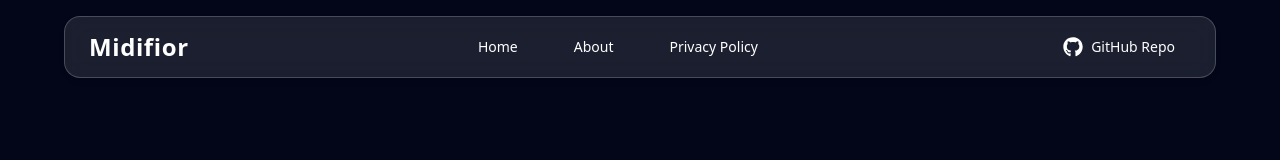
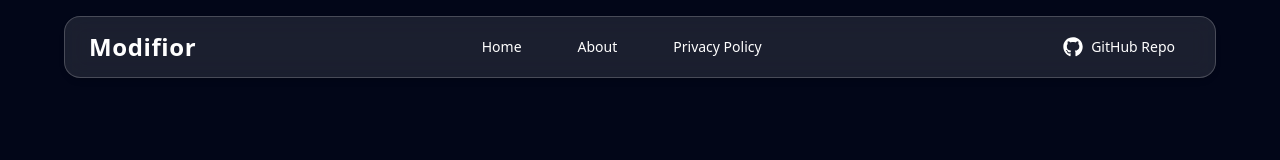
Before and after one commit to Sagnik-23/Next-JS, a Next.js app in the folder converter/: page / in a window 1280 px wide. Shown: the top 160 px of the page. Built offline with nearby package versions, Linux system fonts and the light colour scheme.

Commit message:
Name change

```diff
--- a/converter/components/Navbar.tsx
+++ b/converter/components/Navbar.tsx
@@ -12,7 +12,7 @@ const Navbar = () => {
       <nav className="fixed top-4 left-1/2 -translate-x-1/2 w-[90%] max-w-7xl z-50 backdrop-blur-md bg-white/10 border border-white/20 rounded-2xl shadow-md px-6 py-3 flex items-center justify-between">
         {/* Logo / Brand */}
         <div className="text-2xl font-bold text-white tracking-wide">
-          <Link href="/">Midifior</Link>
+          <Link href="/">Modifior</Link>
         </div>
 
         {/* Desktop Nav Links */}
```
